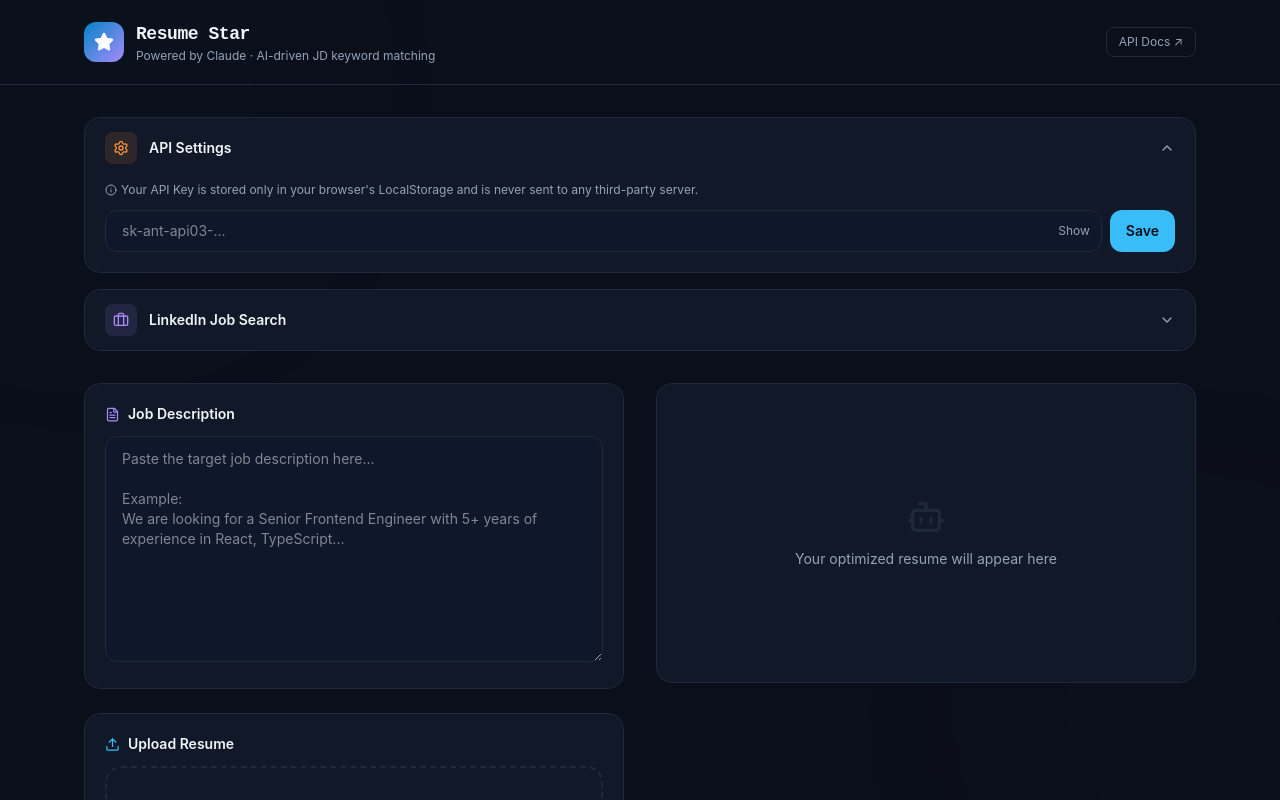
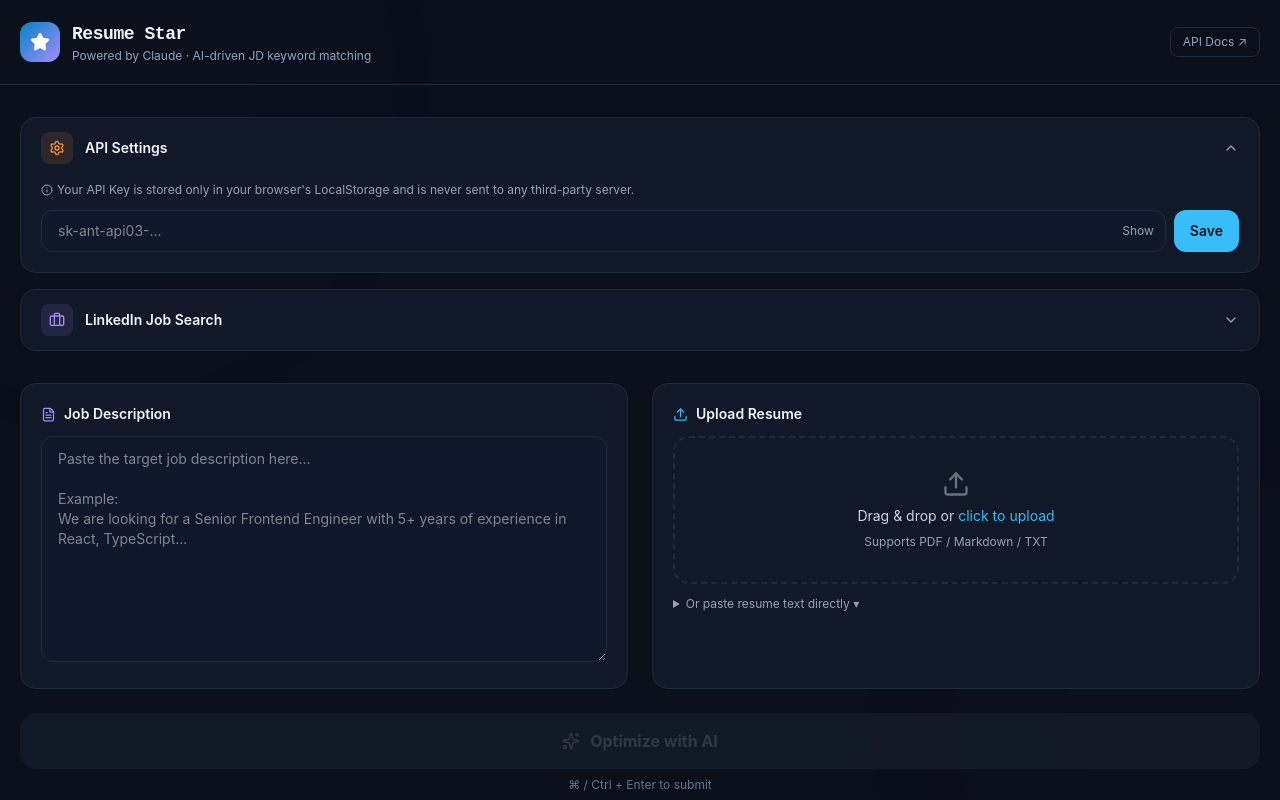
Before and after one commit to YMUNick/resume-star, a React (Vite) app: page / in a window 1280 px wide. Shown: the top 800 px of the page. Built offline with nearby package versions, Linux system fonts and the light colour scheme.

Commit message:
ui: move result panel below optimize button, widen layout to max-w-7xl

```diff
--- a/src/resume-star.jsx
+++ b/src/resume-star.jsx
@@ -617,7 +617,7 @@
 
       {/* Header */}
       <header className="relative z-10 border-b" style={{ borderColor: T.cardBorder }}>
-        <div className="max-w-6xl mx-auto px-5 py-5 flex items-center justify-between">
+        <div className="max-w-7xl mx-auto px-5 py-5 flex items-center justify-between">
           <div className="flex items-center gap-3">
             <div className="w-10 h-10 rounded-xl flex items-center justify-center"
               style={{ background: `linear-gradient(135deg, #0284C7, ${T.accent2})` }}>
@@ -640,13 +640,12 @@
       </header>
 
       {/* Main */}
-      <main className="relative z-10 max-w-6xl mx-auto px-5 py-8">
+      <main className="relative z-10 max-w-7xl mx-auto px-5 py-8">
         <div className="mb-4"><ApiKeyPanel apiKey={apiKey} setApiKey={setApiKey} /></div>
         <div className="mb-8"><LinkedInSearchPanel setJd={setJd} /></div>
 
-        <div className="grid grid-cols-1 lg:grid-cols-2 gap-8">
-          {/* Left — Inputs */}
-          <div className="space-y-6">
+        {/* Inputs row */}
+        <div className="grid grid-cols-1 lg:grid-cols-2 gap-6 mb-6">
           <div className="rounded-2xl border p-5 space-y-3" style={{ borderColor: T.cardBorder, background: T.card }}>
             <label className="text-sm font-semibold flex items-center gap-2" style={{ color: T.textPrimary }}>
               <FileText size={15} color={T.accent2} /> Job Description
@@ -666,7 +665,9 @@
               </p>
             )}
           </div>
+        </div>
 
+        {/* Optimize button */}
         <button onClick={handleOptimize} disabled={!canSubmit}
           className="w-full py-4 rounded-2xl text-base font-bold transition-all flex items-center justify-center gap-2.5 disabled:opacity-40 disabled:cursor-not-allowed hover:brightness-110 active:scale-[0.99]"
           style={{
@@ -676,10 +677,10 @@
           }}>
           {loading ? <><Loader2 size={18} className="animate-spin" /> Optimizing...</> : <><Sparkles size={18} /> Optimize with AI</>}
         </button>
-            <p className="text-center text-xs" style={{ color: T.textDim }}>⌘ / Ctrl + Enter to submit</p>
+        <p className="text-center text-xs mt-2" style={{ color: T.textDim }}>⌘ / Ctrl + Enter to submit</p>
 
         {error && (
-              <div className="rounded-xl px-4 py-3 flex items-start gap-2.5 text-sm"
+          <div className="mt-4 rounded-xl px-4 py-3 flex items-start gap-2.5 text-sm"
             style={{ background: T.errorBg, border: `1px solid rgba(248,113,113,0.2)`, color: "#fecaca" }}>
             <AlertCircle size={16} className="mt-0.5 flex-shrink-0" color={T.error} />
             <div>
@@ -689,11 +690,9 @@
             <button onClick={() => setError("")} className="ml-auto flex-shrink-0 mt-0.5"><X size={14} color={T.error} /></button>
           </div>
         )}
-          </div>
 
-          {/* Right — Output */}
-          <div><ResultPanel result={result} loading={loading} /></div>
-        </div>
+        {/* Result — full width below button */}
+        <div className="mt-6"><ResultPanel result={result} loading={loading} /></div>
 
         {/* Tips */}
         <div className="mt-12 rounded-2xl border p-6" style={{ borderColor: T.cardBorder, background: T.card }}>
```
Lines whose indentation alone changed are shown as unchanged.
